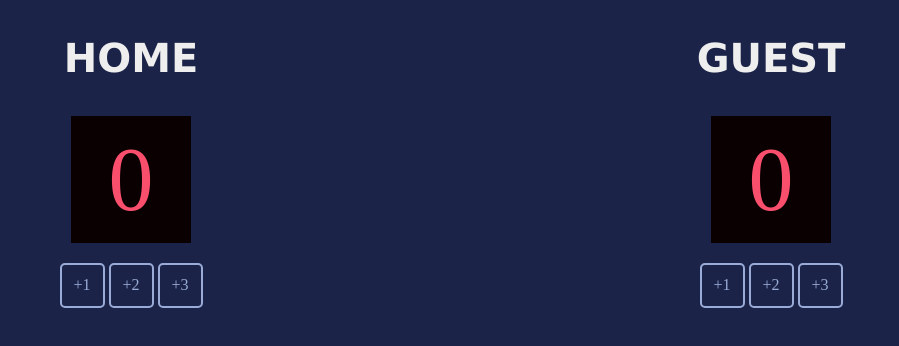
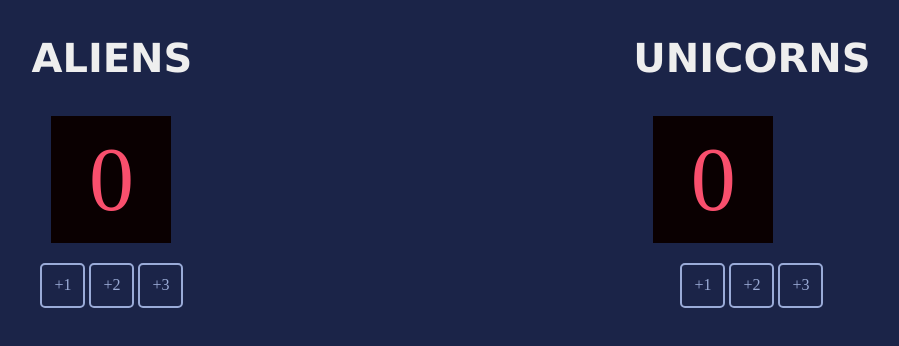
Before and after one commit to Dottore89/BasketballScoreboard, a plain HTML site: page index.html in a window 1280 px wide. Shown: the whole page, without its empty margins (189-1088 px from the left). Drawn offline with nearby package versions, Linux system fonts and the light colour scheme.

Commit message:
Added customized names

```diff
--- a/index.html
+++ b/index.html
@@ -5,7 +5,7 @@
     <body>
         <div class="container">
             <div class="column">
-                <h3>HOME</h3>
+                <h3>ALIENS</h3>
                 <h2 id="home-score" class="score">0</h2>
                 <div>
                     <button id="home-score-btn-1" onclick="increaseHomeScoreOne()">+1</button>
@@ -14,7 +14,7 @@
                 </div>
             </div>
             <div class="column">
-                <h3>GUEST</h3>
+                <h3>UNICORNS</h3>
                 <h2 id="guest-score" class="score">0</h2>
                 <div>
                     <button id="guest-score-btn-1" onclick="increaseGuestScoreOne()">+1</button>
```
